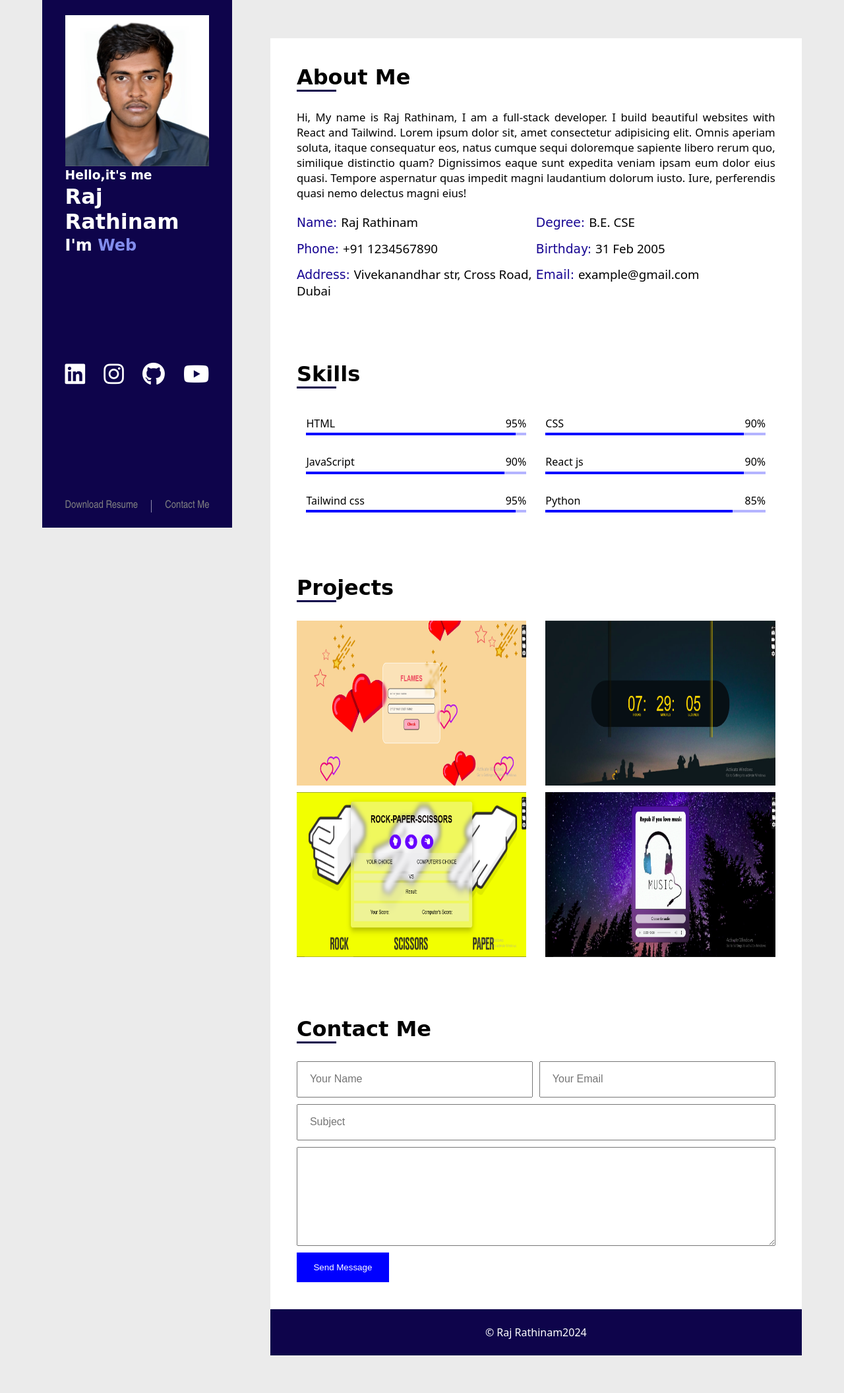
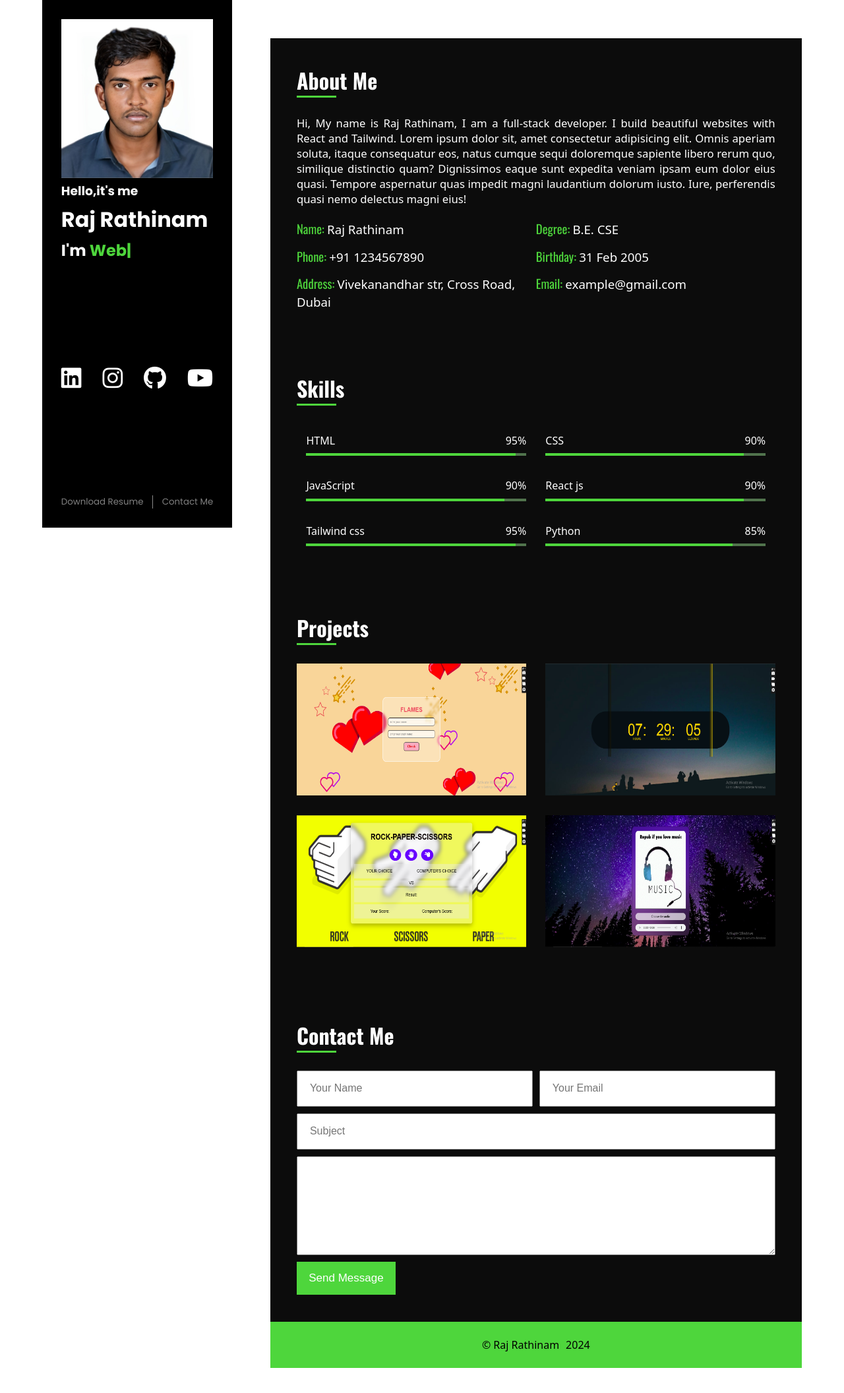
Before and after one commit to RajRathinam/new-portfolio, a plain HTML site: page index.html in a window 1280 px wide. Shown: the whole page at 66% size. Drawn offline with nearby package versions, Linux system fonts and the light colour scheme.

Commit message:
3 commit

```diff
--- a/index.html
+++ b/index.html
@@ -28,7 +28,7 @@
             <a href="" id="youtube"><i class="fa-brands fa-youtube"></i></a>
         </div>
         <div class="lower">
-            <a>Download Resume</a>
+            <a href="./assets/Resume.pdf" download="Resume.pdf" type="application/pdf">Download Resume</a>
             <div></div>
             <a href="#contactme">Contact Me</a>
         </div>
@@ -106,25 +106,25 @@
                     <img src="./assets/flames.png">
                     <div class="desc">
                         <p>Flames game by html, css, and js</p>
-                        <a href=""><i class="fa-regular fa-eye"></i></a>
+                        <a href="https://flames-restart.netlify.app/"><i class="fa-regular fa-eye"></i></a>
                     </div>
                 </div>
                 <div class="project">
                     <img src="./assets/clock.png">
                     <div class="desc">
-                        <p>Digital Clock by html, css, and js</p><a href=""><i class="fa-regular fa-eye"></i></a>
+                        <p>Digital Clock by html, css, and js</p><a href="https://digitalclock2024restart.netlify.app/"><i class="fa-regular fa-eye"></i></a>
                     </div>
                 </div>
                 <div class="project">
                     <img src="./assets/rock.png">
                     <div class="desc">
-                        <p>Rock-Papper-Scissor game by html, css, and js</p><a href=""><i class="fa-regular fa-eye"></i></a>
+                        <p>Rock-Papper-Scissor game by html, css, and js</p><a href="https://rock-paper-scissors2024restart.netlify.app/"><i class="fa-regular fa-eye"></i></a>
                     </div>
                 </div>
                 <div class="project">
                     <img src="./assets/audio.png">
                     <div class="desc">
-                        <p>Simple Audio Player by html, css, and js</p><a href=""><i class="fa-regular fa-eye"></i></a>
+                        <p>Simple Audio Player by html, css, and js</p><a href="https://audioplayer2024.netlify.app/"><i class="fa-regular fa-eye"></i></a>
                     </div>
                 </div>
             </div>
@@ -146,7 +146,7 @@
             </div>
         </div>
         <div class="footer">
-            &copy; Raj Rathinam<span id="year"></span>
+            <span>&copy; Raj Rathinam</span><span id="year"></span>
         </div>
 
     </div>
--- a/styles.css
+++ b/styles.css
@@ -1,3 +1,7 @@
+@import url('https://fonts.googleapis.com/css2?family=Poppins:ital,wght@0,100;0,200;0,300;0,400;0,500;0,600;0,700;0,800;0,900;1,100;1,200;1,300;1,400;1,500;1,600;1,700;1,800;1,900&display=swap');
+@import url('https://fonts.googleapis.com/css2?family=Handlee&family=Oswald:wght@200..700&family=Poppins:ital,wght@0,100;0,200;0,300;0,400;0,500;0,600;0,700;0,800;0,900;1,100;1,200;1,300;1,400;1,500;1,600;1,700;1,800;1,900&family=Righteous&display=swap');
+
+
 * {
     margin: 0;
     padding: 0;
@@ -6,9 +10,9 @@
 
 body {
     display: flex;
-    font-family: 'Arial Narrow', Arial, sans-serif;
+    font-family: "Poppins", sans-serif;
     color: rgb(255, 255, 255);
-    background-color: rgb(235, 235, 235);
+    background-color: rgb(255, 255, 255);
     margin: 0 5%;
     gap: 5%;
 
@@ -18,12 +22,12 @@ body {
         top: 0;
         width: 25%;
         height: 100vh;
-        padding: 2% 3%;
+        padding: 2.5%;
         display: flex;
         flex-direction: column;
         justify-content: space-between;
-        background-color: rgb(14, 4, 75);
-    /* animation: slide-in 3s forwards; */
+        background-color: rgb(0, 0, 0);
+        /* animation: slide-in 3s forwards; */
 
 
 
@@ -32,11 +36,18 @@ body {
             display: flex;
             flex-direction: column;
             gap: 3px;
-            font-family: cursive;
+            font-family: "Poppins", sans-serif;
+
+
+            gap: 5px;
 
 
             span {
-                color: rgb(130, 141, 236);
+                color: #4ed63c;
+            }
+
+            span::after {
+                content: "|";
             }
         }
 
@@ -49,35 +60,22 @@ body {
                 color: rgb(255, 255, 255);
                 text-decoration: none;
                 font-size: 35px;
-            }
 
-            #linkedin:hover {
-                color: #0077B5;
-            }
-
-            #instagram:hover {
-                color: #FF69B4;
-            }
-
-            #github:hover {
-                color: #6e5494;
-            }
-
-            #youtube:hover {
-                color: #FF0000;
+                &:hover {
+                    color: #4ed63c;
+                }
             }
         }
 
         .lower {
             display: flex;
             justify-content: space-between;
-            font-size: 16px;
-            font-weight: 500;
+            font-size: smaller;
             color: grey;
 
             div {
                 width: 1px;
-                height: 100%;
+                height: 100% !important;
                 background-color: rgba(255, 255, 255, 0.541);
             }
 
@@ -89,7 +87,7 @@ body {
 
             a:hover {
                 cursor: pointer;
-                color: white;
+                color: #4ed63c;
             }
         }
 
@@ -98,11 +96,11 @@ body {
     .content {
         width: 100%;
         margin: 5% 0;
-        color: black;
-        background-color: white;
+        color: rgb(255, 255, 255);
+        background-color: rgba(0, 0, 0, 0.952);
 
         .title {
-            font-family: cursive;
+            font-family: "Oswald", sans-serif;
             padding-bottom: 1%;
         }
 
@@ -114,8 +112,8 @@ body {
             position: relative;
             bottom: 0;
             left: 0;
-            background-color: rgb(14, 4, 75);
-            ;
+            background-color: #4ed63c;
+
         }
 
         .aboutme {
@@ -140,13 +138,13 @@ body {
                 h3 {
                     width: 50%;
                     padding-bottom: 2%;
-                    color: rgb(23, 5, 146);
-                    ;
-                    font-family: cursive;
+                    color: #4ed63c;
+
+                    font-family: "Oswald", sans-serif;
                     font-weight: 400;
 
                     span {
-                        color: black;
+                        color: rgb(255, 255, 255);
                         font-family: system-ui;
                     }
 
@@ -174,6 +172,7 @@ body {
                     flex-direction: column;
                     width: 50%;
                     padding: 2%;
+                    gap: 5px;
 
                     .skill {
                         display: flex;
@@ -182,7 +181,7 @@ body {
                     }
 
                     .progress {
-                        background-color: rgba(0, 0, 255, 0.295);
+                        background-color: #a2eb9877;
                         height: 4px;
                         width: 100%;
 
@@ -191,37 +190,37 @@ body {
                         #html {
                             height: 4px;
                             width: 95%;
-                            background-color: blue;
+                            background-color: #4ed63c;
                         }
 
                         #css {
                             height: 4px;
                             width: 90%;
-                            background-color: blue;
+                            background-color: #4ed63c;
                         }
 
                         #js {
                             height: 4px;
                             width: 90%;
-                            background-color: blue;
+                            background-color: #4ed63c;
                         }
 
                         #tail {
                             height: 4px;
                             width: 95%;
-                            background-color: blue;
+                            background-color: #4ed63c;
                         }
 
                         #react {
                             height: 4px;
                             width: 90%;
-                            background-color: blue;
+                            background-color: #4ed63c;
                         }
 
                         #python {
                             height: 4px;
                             width: 85%;
-                            background-color: blue;
+                            background-color: #4ed63c;
                         }
                     }
                 }
@@ -243,10 +242,11 @@ body {
                 flex-wrap: wrap;
                 justify-content: space-between;
 
-                .project {   position: relative;
+                .project {
+                    position: relative;
                     width: 48%;
-                    height: 250px;
-                    margin-bottom: 10px;
+                    height: 200px;
+                    margin-bottom: 30px;
 
 
                     img {
@@ -276,12 +276,17 @@ body {
                         a {
                             text-decoration: none;
                             font-size: 28px;
-                            background-color: rgba(0, 0, 255, 0.514);
-                            border: 2px solid blue;
+                            background-color: #4ed63c;
+                            border: 2px solid #4ed63c;
                             color: white;
                             font-weight: bolder;
                             border-radius: 10px;
                             padding: 0 5px;
+
+                            &:hover {
+                                cursor: pointer;
+                                background-color: #1a910a;
+                            }
                         }
 
                         &:hover {
@@ -334,11 +339,17 @@ body {
             }
 
             button {
-                background-color: blue;
+                background-color: #4ed63c;
+                font-size: 17px;
                 color: white;
-                width: 140px;
+                width: 150px;
                 padding: 15px;
                 border: none;
+
+                &:hover {
+                    cursor: pointer;
+                    background-color: #1a910a;
+                }
             }
         }
 
@@ -347,15 +358,12 @@ body {
             justify-content: center;
             width: 100%;
             padding: 3%;
-            background-color: rgb(14, 4, 75);
-            color: white;
+            background-color: #4ed63c;
+            color: #000000;
+            /* border-top: 2px solid grey; */
             font-family: system-ui;
+            gap: 10px;
 
-            span::before{
-                content: " ";
-                display: block;
-                width: 21px;
-            }
         }
     }
 }
@@ -364,46 +372,46 @@ html {
     scroll-behavior: smooth;
 }
 
-@media (max-width: 375px) {
+@media (max-width: 600px) {
     body {
         display: block;
         margin: 0;
 
         .profile {
             width: 100%;
+            height: auto;
             position: relative;
             left: 0;
             float: left;
-            padding: 5%;
+            padding: 30px;
             font-size: 0.9rem;
+            gap: 30px;
 
             .upper {
                 width: 100%;
                 text-align: center;
 
-                h2 {
-                    text-align: justify;
-                    padding-left: 20px;
+                h2,
+                h1,
+                h3 {
+                    text-align: start;
                 }
 
                 img {
-                    margin: 0 auto;
-                    width: 90%;
+                    height: auto;
+                    width: 100%;
                 }
             }
 
             .middle {
-                padding: 20px;
-                justify-content: space-around;
-
-                a {
-                    font-size: 30px;
-                }
+                justify-content: space-between;
             }
 
             .lower {
-                padding: 0 20px;
-                margin-bottom: 10px;
+font-size: medium;
+                div {
+                    height: 18px !important;
+                }
             }
         }
 
@@ -426,7 +434,6 @@ html {
 
                     .skill-percentge {
                         width: 100%;
-
                     }
                 }
             }
@@ -472,6 +479,7 @@ html {
 
     }
 }
+
 /*
 @keyframes slide-in {
     o%{
```
Also changed, not shown: 1 other file.
